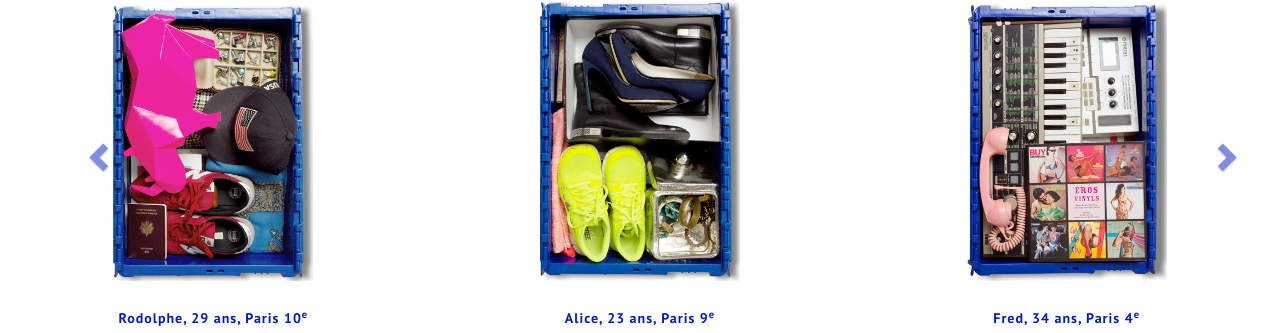
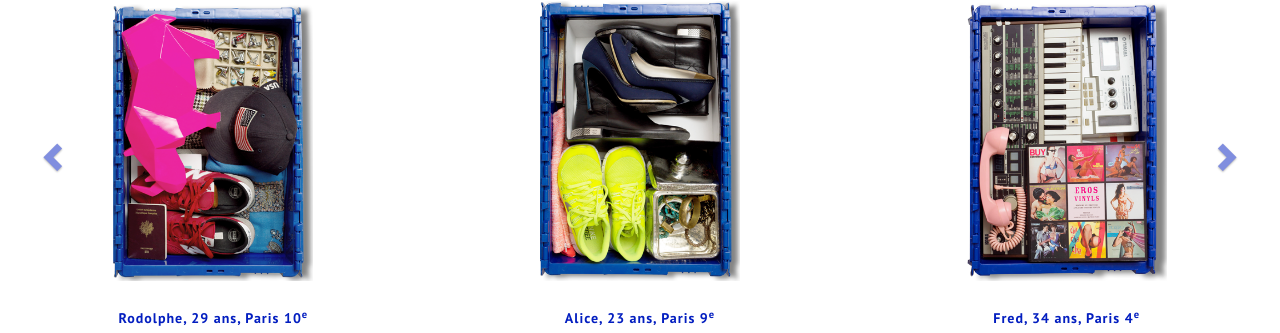
Before and after one commit to Seb1501/wesquare, a Jekyll site: the page built from index.html, in a window 1280 px wide and 1400 px high, scrolled down 2863 px. Shown: the part 117-450 px from the top of the window. Built offline with Jekyll 4.4.1, drawn with Linux system fonts in a browser that asks for light colours; nearby versions of some CDN libraries; Markdown is read by kramdown in place of the engine named in the settings.

Commit message:
Correction alignement chevrons

```diff
--- a/compass/sass/style.scss
+++ b/compass/sass/style.scss
@@ -369,16 +369,18 @@ font-size: 14px;
 }
 
 .glyphicon-custom{
-	right: 50px;
+
   	color: $primary-color;
   	top: 150px;
 }
 
 .carousel-control .glyphicon-chevron-right {
+  	right: 50px;
   	@extend .glyphicon-custom;
 }
 
 .carousel-control .glyphicon-chevron-left {
+  	left: 30px;
   	@extend .glyphicon-custom;
 }
 
--- a/css/style.css
+++ b/css/style.css
@@ -88,7 +88,7 @@ body {
   background-image: url('../images/Cover.png?1415634071');
   background-repeat: no-repeat;
   background-attachment: fixed;
-  background-position: center center;
+  background-position: center;
   background-size: cover;
   /*background-size: 100%;*/
   -webkit-background-size: cover;
@@ -369,38 +369,47 @@ font-size: 14px;
 
 /* line 371, ../compass/sass/style.scss */
 .glyphicon-custom, .carousel-control .glyphicon-chevron-right, .carousel-control .glyphicon-chevron-left {
-  right: 50px;
   color: #031ec0;
   top: 150px;
 }
 
-/* line 387, ../compass/sass/style.scss */
+/* line 377, ../compass/sass/style.scss */
+.carousel-control .glyphicon-chevron-right {
+  right: 50px;
+}
+
+/* line 382, ../compass/sass/style.scss */
+.carousel-control .glyphicon-chevron-left {
+  left: 50px;
+}
+
+/* line 389, ../compass/sass/style.scss */
 .carousel-caption {
   color: black;
 }
 
-/* line 393, ../compass/sass/style.scss */
+/* line 395, ../compass/sass/style.scss */
 .carousel-indicators li {
   background-color: #031ec0;
 }
 
-/* line 397, ../compass/sass/style.scss */
+/* line 399, ../compass/sass/style.scss */
 .carousel-indicators .active {
   background-color: #031ec0;
 }
 
-/* line 402, ../compass/sass/style.scss */
+/* line 404, ../compass/sass/style.scss */
 .carousel-control.left, .carousel-control.right {
   background-image: none;
 }
 
 /****************PROFIL********************************************************************************************/
-/* line 408, ../compass/sass/style.scss */
+/* line 410, ../compass/sass/style.scss */
 .profil a {
   color: #031ec0;
 }
 
-/* line 412, ../compass/sass/style.scss */
+/* line 414, ../compass/sass/style.scss */
 .box-custom, .box-Rodolphe, .box-Alice, .box-Fred, .box-Victoria, .box-Beaubien, .box-See-Concept {
   background-size: cover;
   background-repeat: no-repeat;
@@ -416,37 +425,37 @@ font-size: 14px;
   color: white;
 }
 
-/* line 428, ../compass/sass/style.scss */
+/* line 430, ../compass/sass/style.scss */
 .box-Rodolphe {
   background-image: url('../images/Affaires_Rodolphe.png?1414586339');
 }
 
-/* line 434, ../compass/sass/style.scss */
+/* line 436, ../compass/sass/style.scss */
 .box-Alice {
   background-image: url('../images/Affaires_Alice.png?1414584189');
 }
 
-/* line 439, ../compass/sass/style.scss */
+/* line 441, ../compass/sass/style.scss */
 .box-Fred {
   background-image: url('../images/Affaires_Fred.png?1414583905');
 }
 
-/* line 444, ../compass/sass/style.scss */
+/* line 446, ../compass/sass/style.scss */
 .box-Victoria {
   background-image: url('../images/Affaires_Victoria.png?1414584021');
 }
 
-/* line 449, ../compass/sass/style.scss */
+/* line 451, ../compass/sass/style.scss */
 .box-Beaubien {
   background-image: url('../images/Affaires_Beaubien.png?1415312646');
 }
 
-/* line 454, ../compass/sass/style.scss */
+/* line 456, ../compass/sass/style.scss */
 .box-See-Concept {
   background-image: url('../images/Affaires_See-Concept.png?1415312556');
 }
 
-/* line 459, ../compass/sass/style.scss */
+/* line 461, ../compass/sass/style.scss */
 .image {
   border-radius: 50%;
   height: 200px;
@@ -457,13 +466,13 @@ font-size: 14px;
 	border-left: 4px solid blue;
 }	*/
 /*****************************SECURITE*****************************************************************************************/
-/* line 471, ../compass/sass/style.scss */
+/* line 473, ../compass/sass/style.scss */
 .security {
   background-image: url('../images/subtle_pattern/cream_pixels.png?1410873407');
 }
 
 /*****************************FOOTER*****************************************************************************************/
-/* line 479, ../compass/sass/style.scss */
+/* line 481, ../compass/sass/style.scss */
 #footer {
   background-color: rgba(0, 0, 0, 0.8);
   color: #506474;
@@ -471,15 +480,15 @@ font-size: 14px;
   margin-top: 2em;
 }
 
-/* line 487, ../compass/sass/style.scss */
+/* line 489, ../compass/sass/style.scss */
 #footer a {
   color: #506474;
 }
-/* line 491, ../compass/sass/style.scss */
+/* line 493, ../compass/sass/style.scss */
 #footer h4 {
   color: white;
 }
-/* line 495, ../compass/sass/style.scss */
+/* line 497, ../compass/sass/style.scss */
 #footer a:hover {
   color: #ddd;
 }
```
Also changed, not shown: 2 other files.
